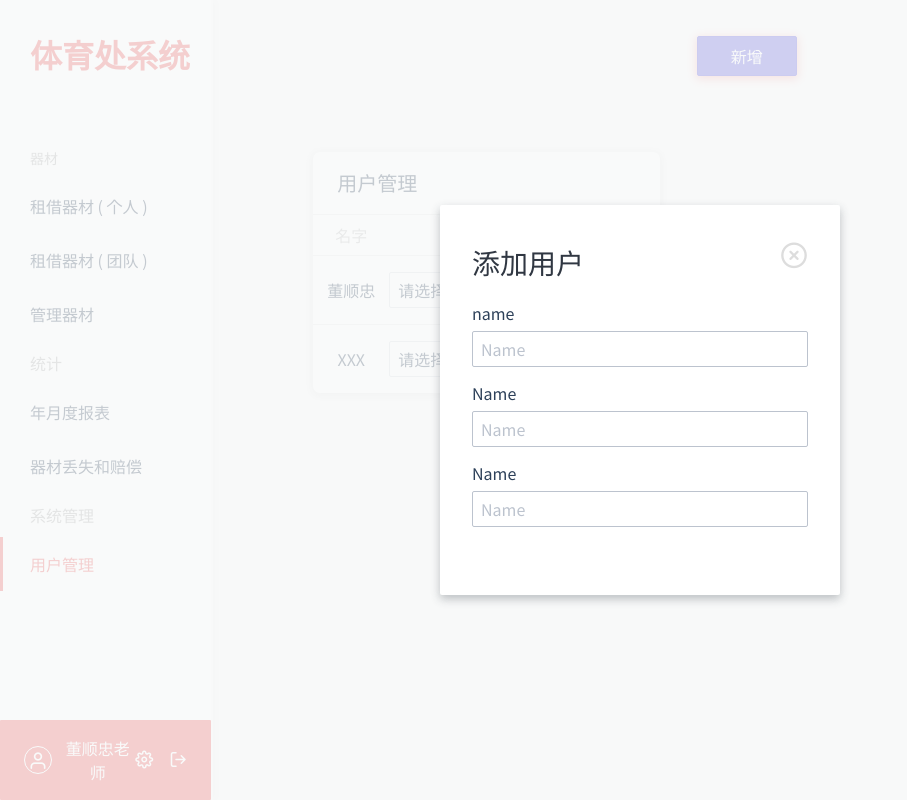
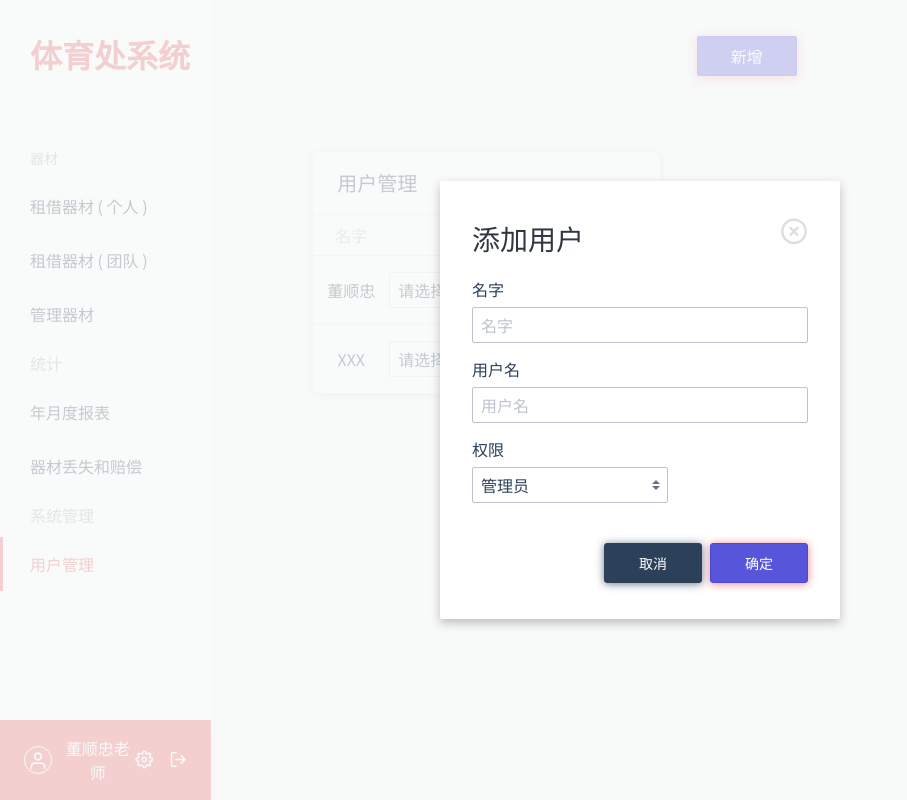
Before and after one commit to MechFroG88/Humble-Sports, a Vue app in the folder client/: page /users in a window 1280 px wide. Both pictures are taken after a click on the element "新增". Shown: the whole page, without its empty margins (0-907 px from the left). Built offline with nearby package versions, Linux system fonts and the light colour scheme.

Commit message:
Update users page

```diff
--- a/client/src/assets/scss/pages/users.scss
+++ b/client/src/assets/scss/pages/users.scss
@@ -22,4 +22,39 @@
       }
     }
   }
+
+  #_modal {
+    .modal-footer {
+      padding-top: 1.2rem;
+      .button-group {
+        display: flex;
+        justify-content: flex-end;
+        width: 100%;
+        .cancel {
+          border-color: $button-color;
+          background-color: $button-color;
+          color: #fff;
+          box-shadow: 0 1px 8px rgba($button-color, 0.7) !important;
+          &:hover {
+            background-color: darken($button-color, 5%);
+          }
+          &:active {
+            box-shadow: 0 .3px .5px rgba($button-color, 0.7) !important;
+          }
+        }
+
+        .btn {
+          padding-left: 1.7rem;
+          padding-right: 1.7rem;
+          border-radius: .15rem;
+          font-size: $font-size-sm;
+          font-weight: 200;
+          box-shadow: 0 1px 8px rgba($primary-color, 0.7);
+          &:active {
+            box-shadow: 0 .3px .5px rgba($primary-color, 0.7) !important;
+          }
+        }
+      }
+    }
+  }
 }
--- a/client/src/pages/users.vue
+++ b/client/src/pages/users.vue
@@ -19,16 +19,27 @@
     <modal ref="add" title="添加用户">
       <div slot="body">
         <div class="form-group">
-          <label class="form-label" for="name">name</label>
-          <input class="form-input" type="text" id="name" placeholder="Name">
+          <label class="form-label" for="name">名字</label>
+          <input class="form-input" type="text" id="name" placeholder="名字">
         </div>
         <div class="form-group">
-          <label class="form-label" for="input-example-1">Name</label>
-          <input class="form-input" type="text" id="input-example-1" placeholder="Name">
+          <label class="form-label" for="username">用户名</label>
+          <input class="form-input" type="text" id="username" placeholder="用户名">
         </div>
-        <div class="form-group">
-          <label class="form-label" for="input-example-1">Name</label>
-          <input class="form-input" type="text" id="input-example-1" placeholder="Name">
+        <div class="form-group col-7">
+          <label class="form-label" for="privilege">权限</label>
+          <select class="form-select" id="privilege">
+            <option disabled>请选择权限</option>
+            <option>管理员</option>
+            <option>老师</option>
+          </select>
+        </div>
+      </div>
+
+      <div slot="footer">
+        <div class="button-group">
+          <div class="btn btn-lg mr-2 cancel" @click="$refs.add.active = false">取消</div>
+          <div class="btn btn-primary btn-lg">确定</div>
         </div>
       </div>
     </modal>
```
